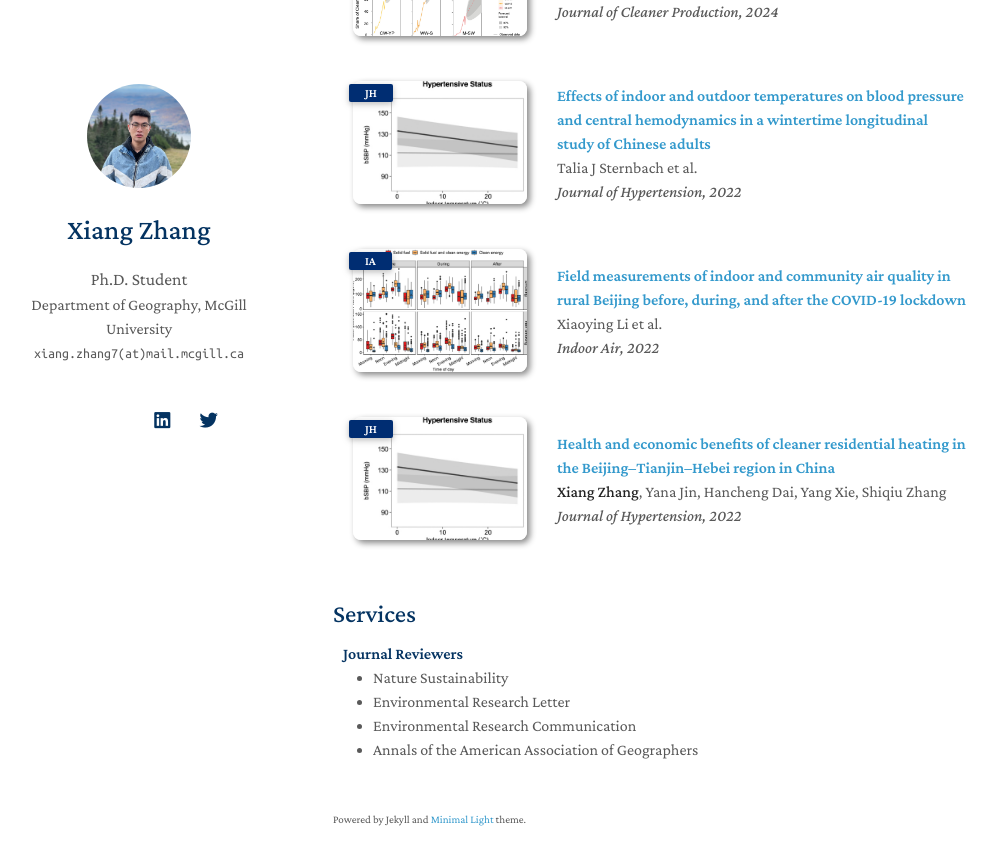
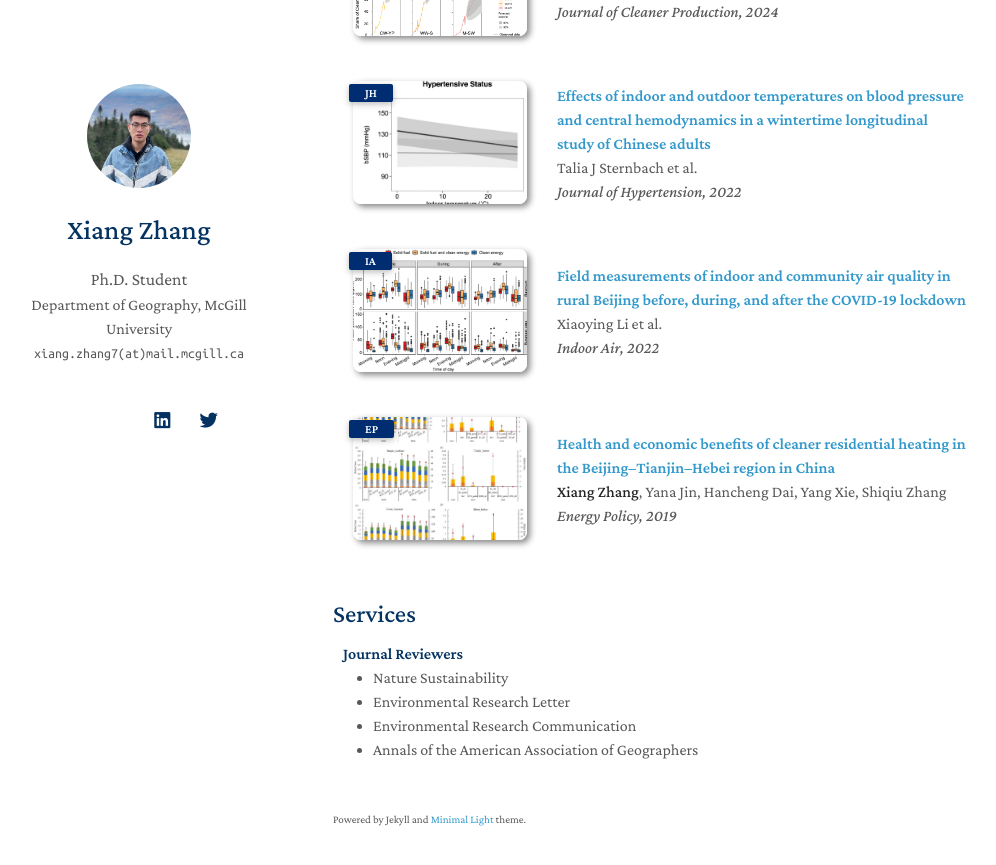
Before and after one commit to XiangShawnZhang/XiangShawnZhang.github.io, a Jekyll site: the page built from index.md, in a window 1280 px wide and 900 px high, scrolled down 655 px. Shown: the top 865 px of the window, without its empty margins (137-1133 px from the left). Built offline with Jekyll 4.4.1, drawn with Linux system fonts in a browser that asks for light colours; nearby versions of some CDN libraries; a style sheet for code colours, icons or effects is not loaded; our own code applies the rules of GitHub Pages for plain Markdown files.

Commit message:
Update publications.yml

```diff
--- a/_data/publications.yml
+++ b/_data/publications.yml
@@ -21,6 +21,6 @@ main:
 
   - title: "Health and economic benefits of cleaner residential heating in the Beijing–Tianjin–Hebei region in China"
     authors: <strong>Xiang Zhang</strong>, Yana Jin, Hancheng Dai, Yang Xie, Shiqiu Zhang
-    conference_short: JH
-    conference: Journal of Hypertension, 2022
-    image: ./assets/img/hyper.jpg
+    conference_short: EP
+    conference: Energy Policy, 2019
+    image: ./assets/img/EP.jpg
```
